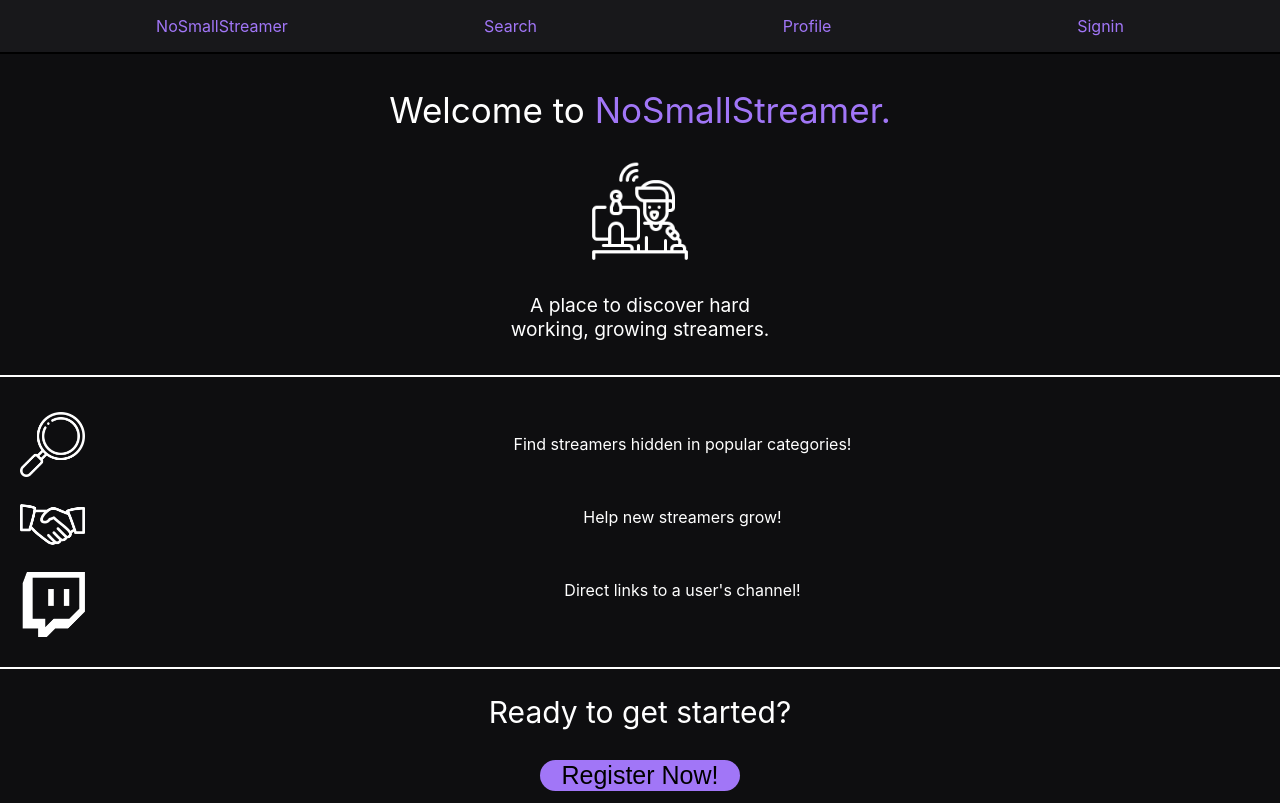
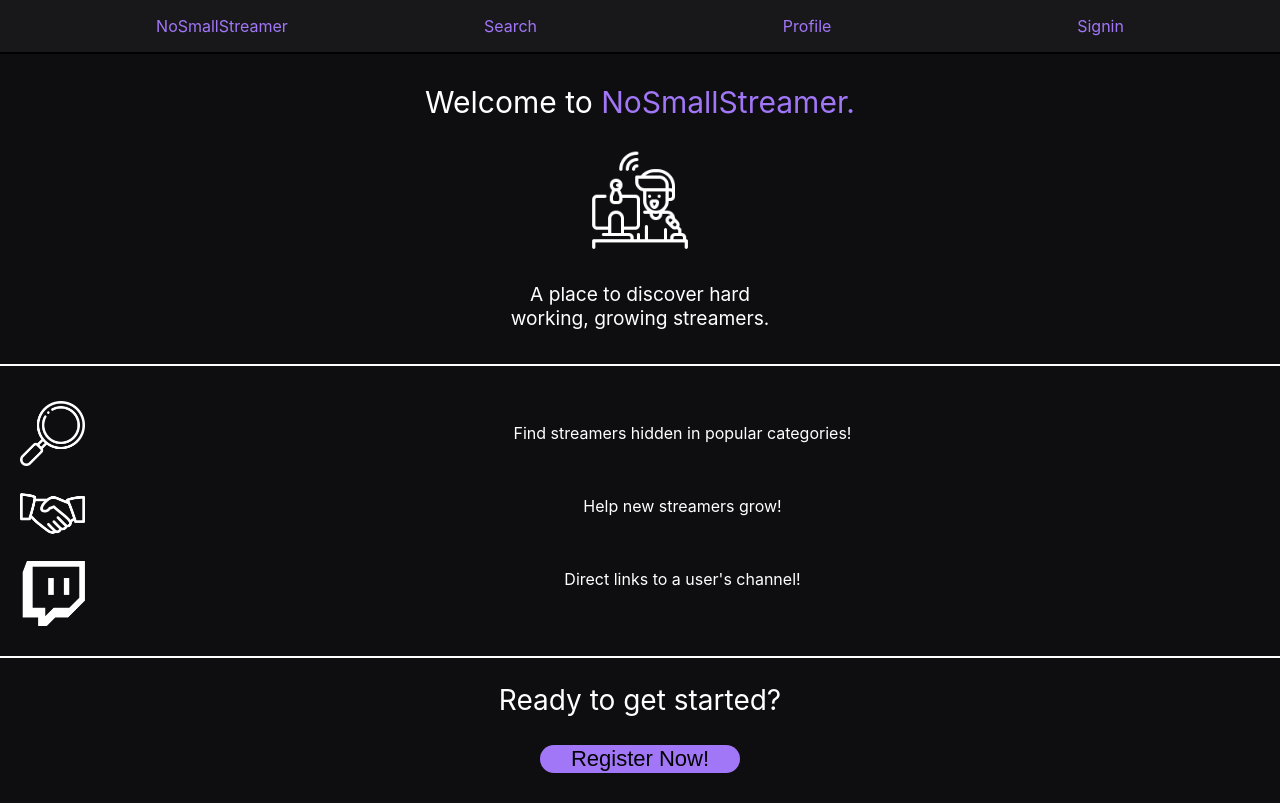
Before and after one commit to chaselancaster/nosmallstreamer-frontend, a React (Create React App) app: page / in a window 1280 px wide. Built offline with nearby package versions, Linux system fonts and the light colour scheme.

Commit message:
change font size of welcome and getting started to match

```diff
--- a/src/Component/Landing/Landing.css
+++ b/src/Component/Landing/Landing.css
@@ -11,7 +11,7 @@
 
 .welcome {
   color: white;
-  font-size: 35px;
+  font-size: 30px;
   margin-bottom: 20px;
   text-align: center;
 }
@@ -78,17 +78,18 @@ span {
   flex-direction: column;
   align-items: center;
   text-align: center;
+  margin-bottom: 30px;
 }
 
 .get-started-parent p {
   color: white;
-  font-size: 30px;
+  font-size: 28px;
   margin-top: 25px;
 }
 
 button {
   background-color: rgb(161, 118, 247);
-  font-size: 25px;
+  font-size: 22px;
   width: 200px;
   border: none;
   border-radius: 20px;
```
